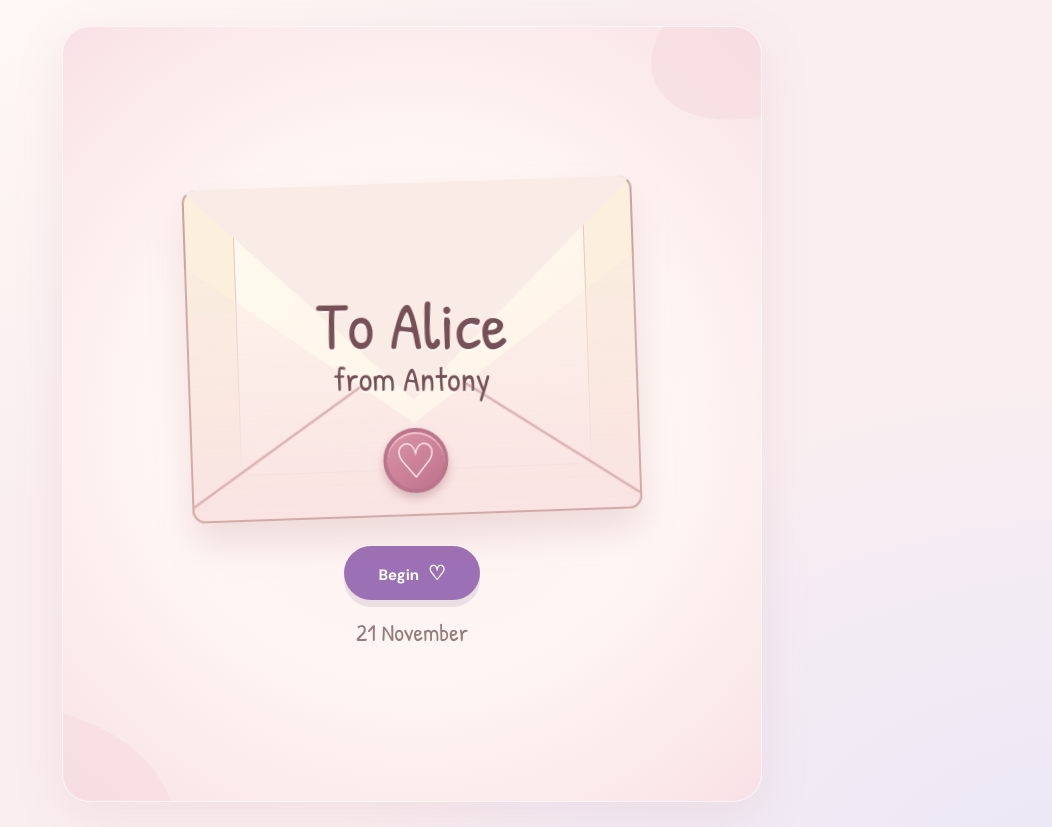
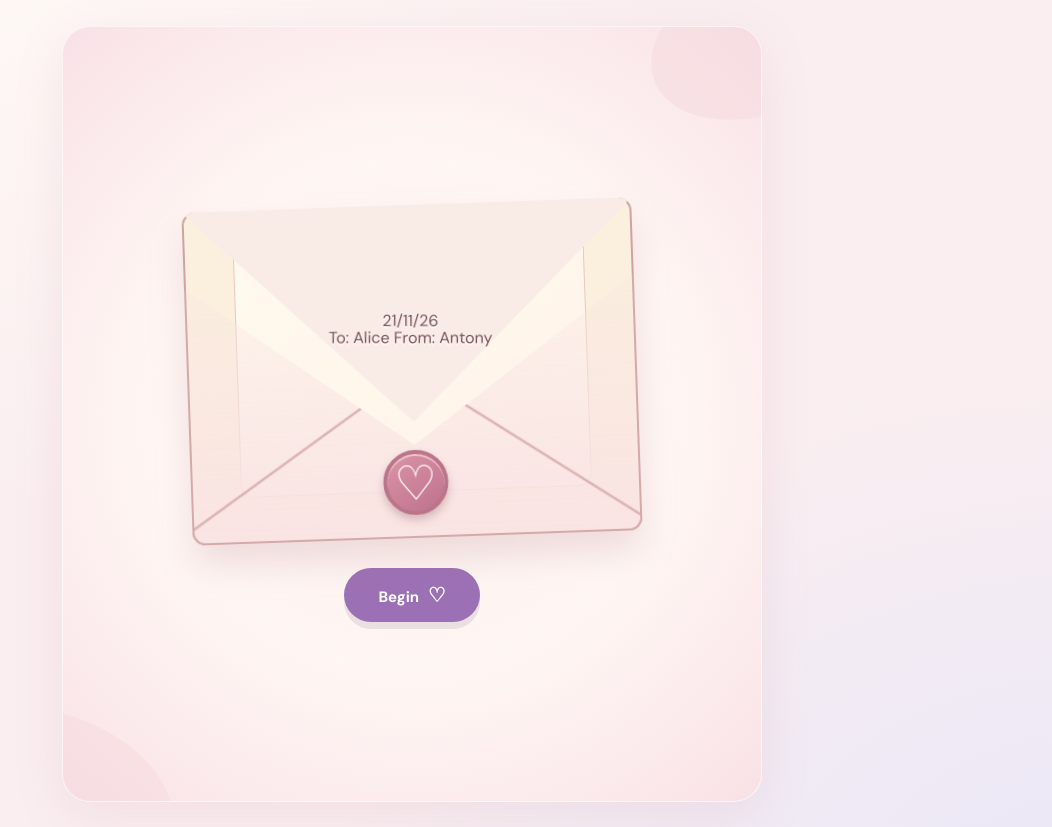
Before and after one commit to antonydis/for-alice, a plain HTML site: page index.html in a window 1280 px wide. Shown: the whole page, without its empty margins (228-1280 px from the left). Drawn offline with Linux system fonts and the light colour scheme.

Commit message:
Refine envelope addressing and move date to top right

```diff
--- a/index.html
+++ b/index.html
@@ -22,11 +22,18 @@
           <div class="envelope-paper"></div>
           <div class="envelope-flap"></div>
           <div class="envelope-front"></div>
-          <div class="envelope-address"><span class="to">To Alice</span><span class="from">from Antony</span></div>
+          <div class="envelope-address">
+            <div class="envelope-date">21/11/26</div>
+            <div class="envelope-lines">
+              <span class="envelope-recipient-label">To:</span>
+              <span class="envelope-name">Alice</span>
+              <span class="envelope-sender-label">From:</span>
+              <span class="envelope-name envelope-name--sender">Antony</span>
+            </div>
+          </div>
           <div class="envelope-seal">♡</div>
         </div>
         <button id="begin" class="primary" type="button">Begin <span aria-hidden="true">♡</span></button>
-        <time class="intro-date" datetime="2026-11-21">21 November</time>
       </div>
     </section>
 
```
